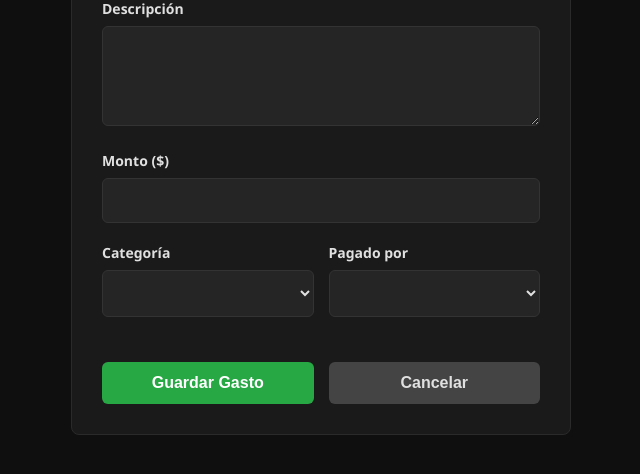
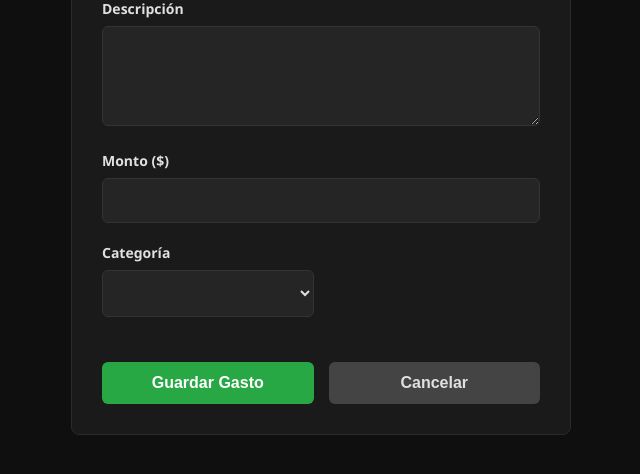
Before and after one commit to Romangarcia012/pyme_construccion, a Python web app: template templates/editar_gasto.html in a window 1280 px wide. Shown: the part 137-611 px from the top of the page, without its empty margins (319-959 px from the left). Run offline with Jinja, Linux system fonts and the light colour scheme; the template is opened without the code that fills it, so the values that code supplies are empty.

Commit message:
Fix: select pagado_por_id huerfano y bloqueante en editar_gasto
Co-Authored-By: Claude Opus 5 <noreply@anthropic.com>

```diff
--- a/templates/editar_gasto.html
+++ b/templates/editar_gasto.html
@@ -163,15 +163,6 @@
                             {% endfor %}
                         </select>
                     </div>
-
-                    <div class="form-group">
-                        <label for="pagado_por_id">Pagado por</label>
-                        <select name="pagado_por_id" id="pagado_por_id" required autocomplete="off">
-                            {% for usr in usuarios %}
-                                <option value="{{ usr.id }}" {% if usr.id == gasto.pagado_por_id %}selected{% endif %}>{{ usr.nombre }}</option>
-                            {% endfor %}
-                        </select>
-                    </div>
                 </div>
 
                 <div class="botones">
```
